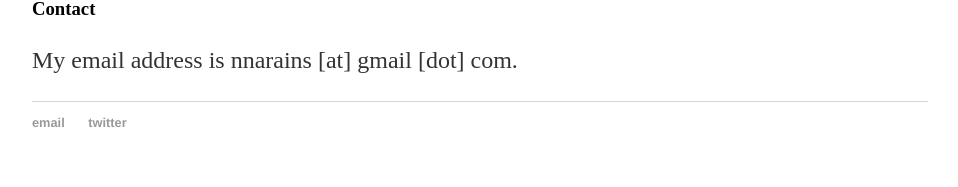
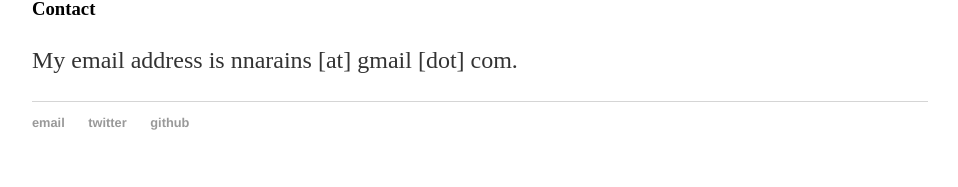
Before and after one commit to namsaxena/namsaxena.github.io, a Jekyll site: the page index.html, which Jekyll copies as it is, in a window 1280 px wide. Shown: the part 1071-1258 px from the top of the page, without its empty margins (160-1118 px from the left). Built offline with Jekyll 4.4.1, drawn with Linux system fonts in a browser that asks for light colours.

Commit message:
Update index.html

```diff
--- a/index.html
+++ b/index.html
@@ -57,6 +57,7 @@
 		<ul>
 		<li><a href="mailto:nnarains@gmail.com">email</a></li>
 		<li><a href="https://twitter.com/nummoose">twitter</a></li>
+		<li><a href="https://github.com/namsaxena/namsaxena.github.io">github</a></li>
 		</ul>
 		</footer>
 		</body>
```
